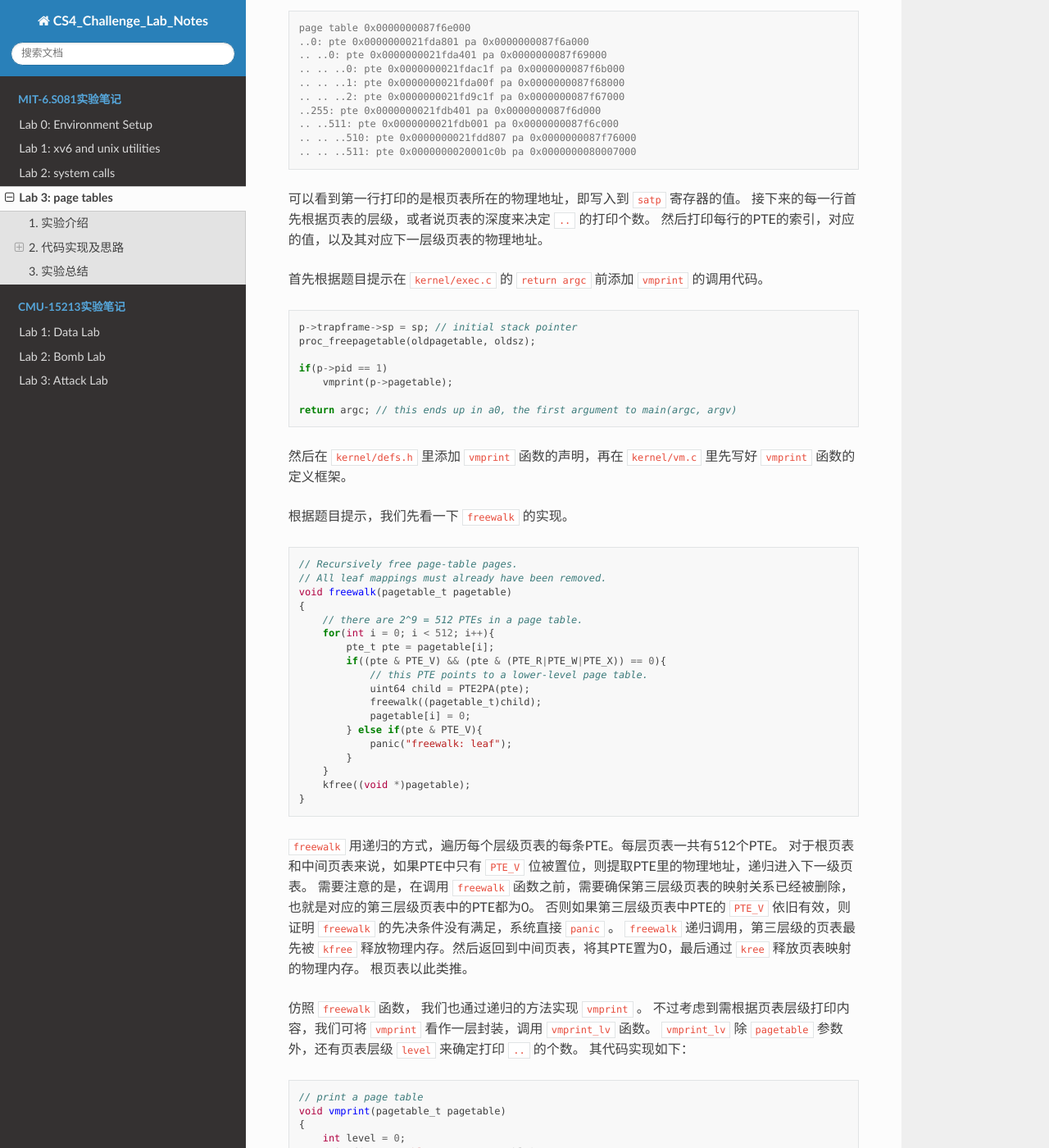
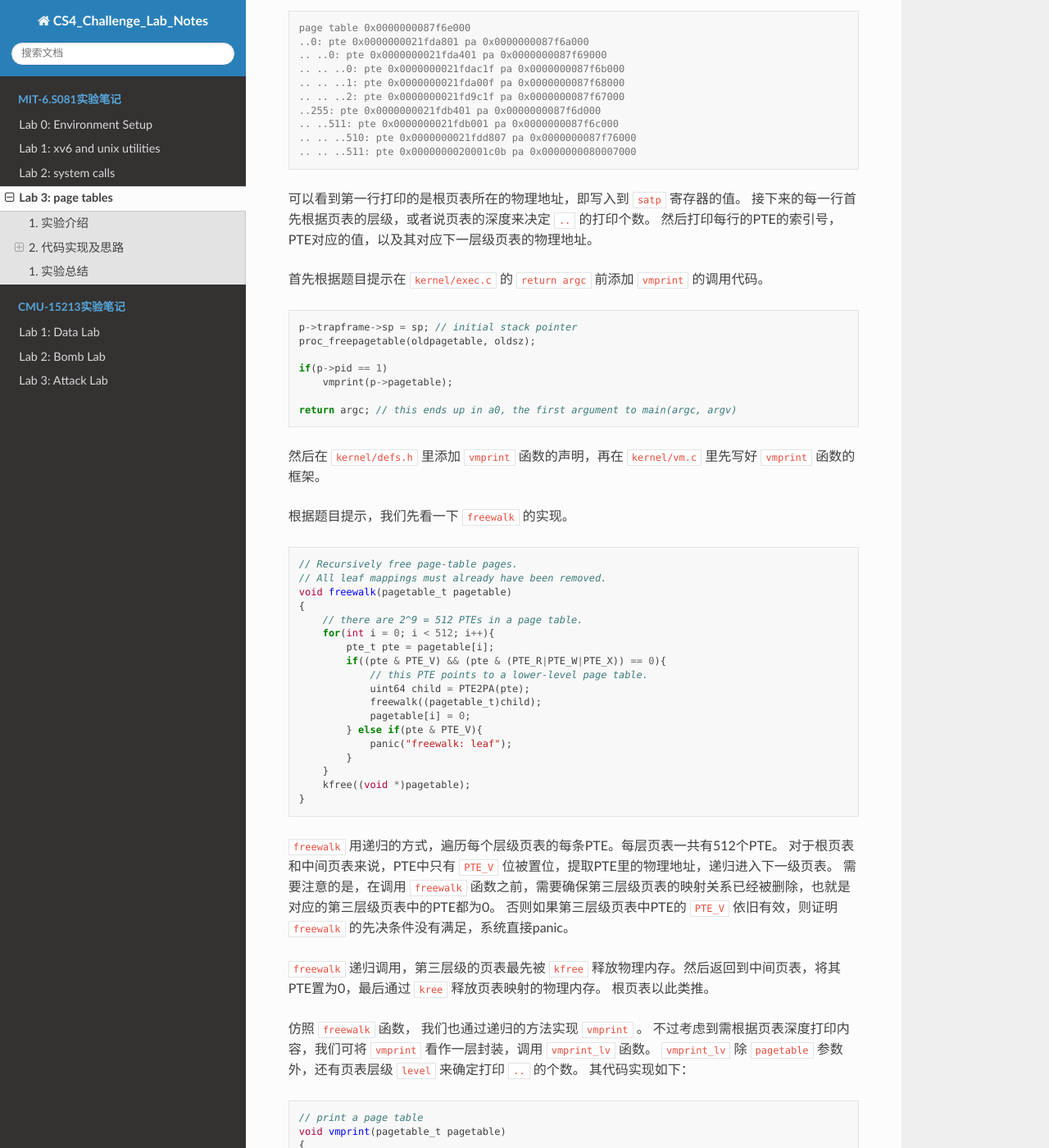
Before and after one commit to Snowball-Wang/CS4_Challenge_Lab_Summary, a Sphinx documentation site: the page built from source/mit_6s081/lab3-pgtbl.rst, in a window 1280 px wide and 1400 px high, scrolled down 490 px. Shown: the whole window at 82% size. Built offline with Sphinx 7.4.7 and the Read the Docs theme 2.0.0, drawn with Linux system fonts in a browser that asks for light colours; some of the changed text lies outside the part shown.

Commit message:
MIT-6S081: fix typos in lab 3 write-up

```diff
--- a/source/mit_6s081/lab3-pgtbl.rst
+++ b/source/mit_6s081/lab3-pgtbl.rst
@@ -31,7 +31,7 @@ Print a page table
 
 可以看到第一行打印的是根页表所在的物理地址，即写入到 ``satp`` 寄存器的值。
 接下来的每一行首先根据页表的层级，或者说页表的深度来决定 ``..`` 的打印个数。
-然后打印每行的PTE的索引，对应的值，以及其对应下一层级页表的物理地址。
+然后打印每行的PTE的索引号，PTE对应的值，以及其对应下一层级页表的物理地址。
 
 首先根据题目提示在 ``kernel/exec.c`` 的 ``return argc`` 前添加 ``vmprint`` 的调用代码。
 
@@ -45,7 +45,7 @@ Print a page table
 
     return argc; // this ends up in a0, the first argument to main(argc, argv)
 
-然后在 ``kernel/defs.h`` 里添加 ``vmprint`` 函数的声明，再在 ``kernel/vm.c`` 里先写好 ``vmprint`` 函数的定义框架。
+然后在 ``kernel/defs.h`` 里添加 ``vmprint`` 函数的声明，再在 ``kernel/vm.c`` 里先写好 ``vmprint`` 函数的框架。
 
 根据题目提示，我们先看一下 ``freewalk`` 的实现。
 
@@ -71,14 +71,15 @@ Print a page table
     }
 
 ``freewalk`` 用递归的方式，遍历每个层级页表的每条PTE。每层页表一共有512个PTE。
-对于根页表和中间页表来说，如果PTE中只有 ``PTE_V`` 位被置位，则提取PTE里的物理地址，递归进入下一级页表。
+对于根页表和中间页表来说，PTE中只有 ``PTE_V`` 位被置位，提取PTE里的物理地址，递归进入下一级页表。
 需要注意的是，在调用 ``freewalk`` 函数之前，需要确保第三层级页表的映射关系已经被删除，也就是对应的第三层级页表中的PTE都为0。
-否则如果第三层级页表中PTE的 ``PTE_V`` 依旧有效，则证明 ``freewalk`` 的先决条件没有满足，系统直接 ``panic`` 。
+否则如果第三层级页表中PTE的 ``PTE_V`` 依旧有效，则证明 ``freewalk`` 的先决条件没有满足，系统直接panic。
+
 ``freewalk`` 递归调用，第三层级的页表最先被 ``kfree`` 释放物理内存。然后返回到中间页表，将其PTE置为0，最后通过 ``kree`` 释放页表映射的物理内存。
 根页表以此类推。
 
 仿照 ``freewalk`` 函数， 我们也通过递归的方法实现 ``vmprint`` 。
-不过考虑到需根据页表层级打印内容，我们可将 ``vmprint`` 看作一层封装，调用 ``vmprint_lv`` 函数。
+不过考虑到需根据页表深度打印内容，我们可将 ``vmprint`` 看作一层封装，调用 ``vmprint_lv`` 函数。
 ``vmprint_lv`` 除 ``pagetable`` 参数外，还有页表层级 ``level`` 来确定打印 ``..`` 的个数。
 其代码实现如下：
 
@@ -476,7 +477,7 @@ Simplify copyin/copyinstr
         return copyinstr_new(pagetable, dst, srcva, max);
     }
 
-若要在 ``kernel/vm.c`` 使用 ``copyin_new`` 和 ``copyinstr_new``函数，则需在 ``kernel/defs.h`` 里对其进行声明。
+若要在 ``kernel/vm.c`` 使用 ``copyin_new`` 和 ``copyinstr_new`` 函数，则需在 ``kernel/defs.h`` 里对其进行声明。
 
 .. code-block:: c
 
@@ -623,8 +626,8 @@ Simplify copyin/copyinstr
 
 .. image:: ./../_images/6s081/lab3_pgtbl_score.png
 
-3. 实验总结
+1. 实验总结
 -----------
 
-本次实验巨难，难度不是实现，而是实现后可能出现的各种奇怪的bug。这个实现让我深刻地体会到了什么叫做**魔鬼在细节**。
+本次实验巨难，难度不是实现，而是实现后可能出现的各种奇怪的bug。这个实现让我深刻地体会到了什么叫做 **魔鬼在细节** 。
 总计，2022年4月份就是因为这个实验做不了而搁置了这门课程的学习。现在是2023年1月底，总算过了这道坎。
```
Also changed, not shown: other parts of source/mit_6s081/lab3-pgtbl.rst (+6 -4 lines).
